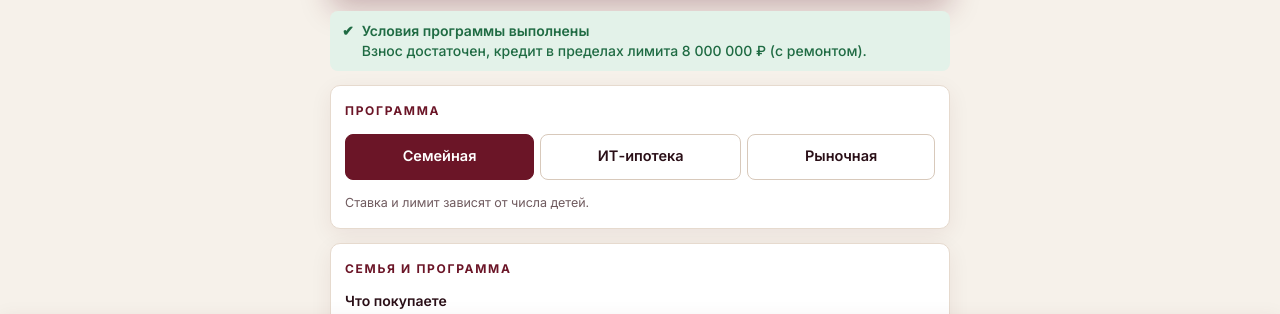
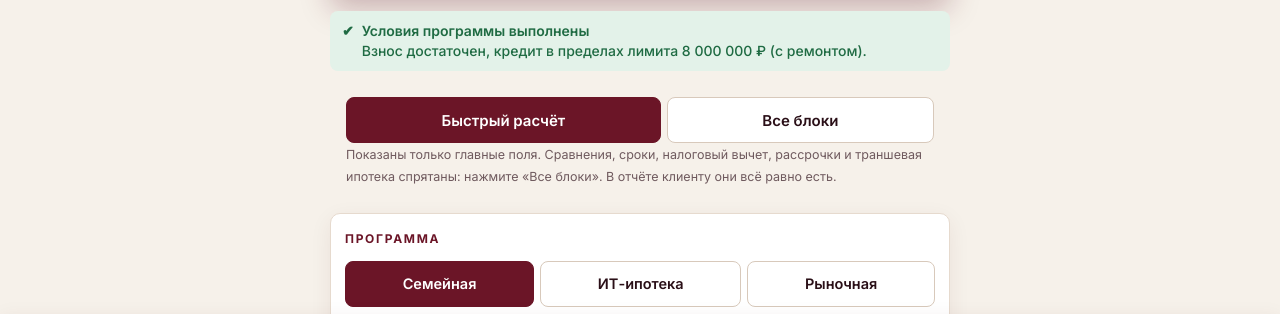
Before and after one commit to NikolayKalashnikov/Ipoteka-KalashnikovEstate-, a plain HTML site: page index.html in a window 1280 px wide. Shown: the part 412-726 px from the top of the page. Drawn offline with nearby package versions, Linux system fonts and the light colour scheme.

Commit message:
Add files via upload

```diff
--- a/index.html
+++ b/index.html
@@ -228,6 +228,8 @@ details.sub>*:not(summary){margin-top:10px}.krows{display:flex;flex-direction:co
 #fbar button:focus-visible{outline:3px solid #fff;outline-offset:2px}
 body.hasfbar{padding-bottom:84px}
 @media print{#fbar{display:none!important}}
+
+body.quick #cMore,body.quick #cBuy,body.quick #cTerm,body.quick #cDonut,body.quick #cCmp,body.quick #cTax,body.quick #afterCard{display:none!important}
 </style>
 
 <header class="band"><div class="inner"><div class="q" aria-hidden="true">“</div>
@@ -248,6 +250,7 @@ body.hasfbar{padding-bottom:84px}
 
   <div id="statuses" style="display:flex;flex-direction:column;gap:8px"></div>
 
+  <div class="card qm" id="qmWrap" style="padding:12px 16px"><div class="seg" id="qmode" role="group" aria-label="Режим экрана"><button type="button" data-v="q" aria-pressed="true">Быстрый расчёт</button><button type="button" data-v="f" aria-pressed="false">Все блоки</button></div><span class="hint" id="qmHint">Показаны только главные поля. Сравнения, сроки, налоговый вычет, рассрочки и траншевая ипотека спрятаны: нажмите «Все блоки».</span></div>
   <section class="card" id="modeCard" aria-labelledby="h-mode" hidden style="display:none">
     <h2 id="h-mode">Как клиент покупает</h2>
     <div class="seg modeseg" id="pmode" role="group" aria-labelledby="h-mode"></div>
@@ -984,4 +987,15 @@ sync();calc();
     document.getElementById('fbUp').addEventListener('click',function(){hero.scrollIntoView({behavior:'smooth',block:'start'})});
   }catch(e){}
 })();
+
+(function(){
+  try{
+    var KQ='ke-quick',w=document.getElementById('qmode'),hint=document.getElementById('qmHint');if(!w)return;
+    function get(){try{var v=localStorage.getItem(KQ);return v==null?'q':v}catch(e){return 'q'}}
+    function set(v){document.body.classList.toggle('quick',v==='q');w.querySelectorAll('button').forEach(function(b){b.setAttribute('aria-pressed',String(b.dataset.v===v))});
+      if(hint)hint.textContent=v==='q'?'Показаны только главные поля. Сравнения, сроки, налоговый вычет, рассрочки и траншевая ипотека спрятаны: нажмите «Все блоки». В отчёте клиенту они всё равно есть.':'Показаны все блоки калькулятора.'}
+    w.addEventListener('click',function(e){var b=e.target.closest('button');if(!b)return;try{localStorage.setItem(KQ,b.dataset.v)}catch(_){}set(b.dataset.v)});
+    set(get());
+  }catch(e){}
+})();
 </script>
```
